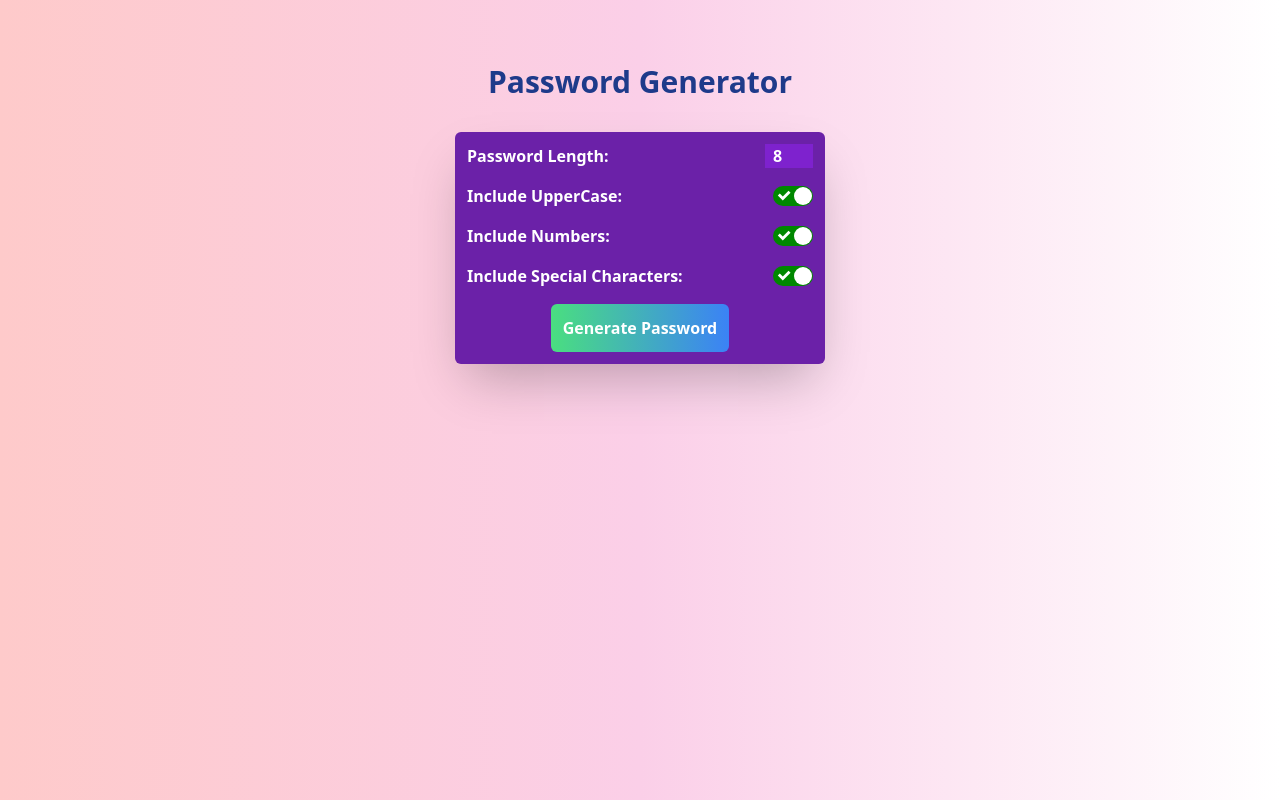
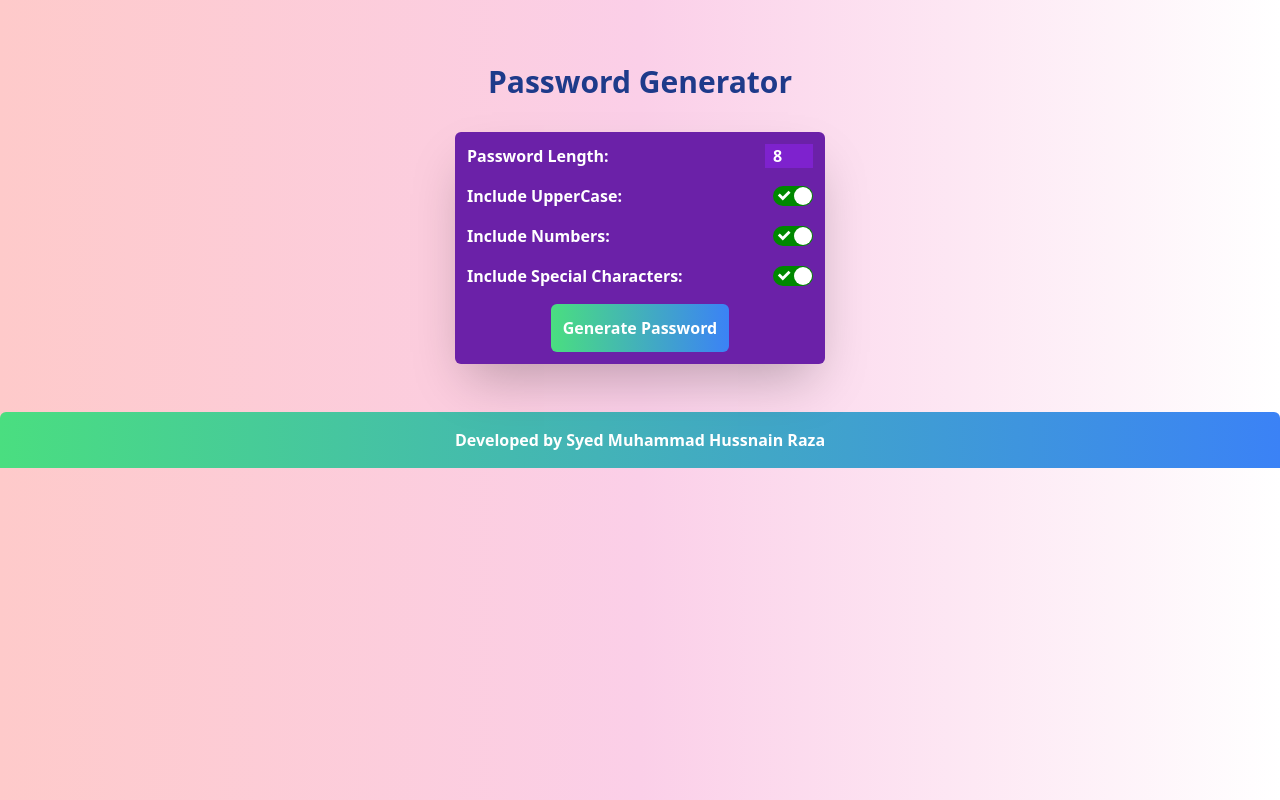
Before and after one commit to Syed-Muhammad-Hussnain-Raza/Password-Generator-React-App, a React (Create React App) app: page / in a window 1280 px wide. Built offline with nearby package versions, Linux system fonts and the light colour scheme.

Commit message:
Footer - Footer added successfully in App Component

```diff
--- a/src/App.js
+++ b/src/App.js
@@ -1,11 +1,15 @@
 import "./App.css";
 import PasswordGenerator from "./components/PasswordGenerator";
+import Footer from "./components/Footer";
 
 function App() {
   return (
     <div className="App h-screen bg-gradient-to-r from-red-200 via-pink-200">
-      <h1 className="text-3xl font-bold pt-16 text-blue-900">Password Generator</h1>
+      <h1 className="text-3xl font-bold pt-16 text-blue-900">
+        Password Generator
+      </h1>
       <PasswordGenerator></PasswordGenerator>
+      <Footer />
     </div>
   );
 }
```
